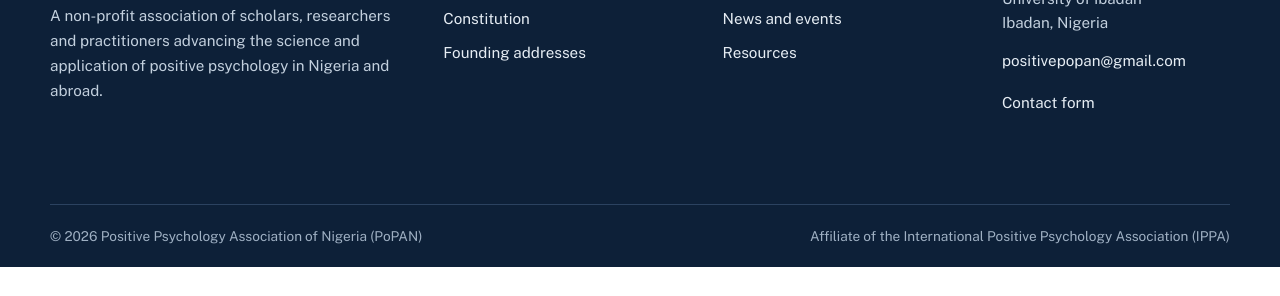
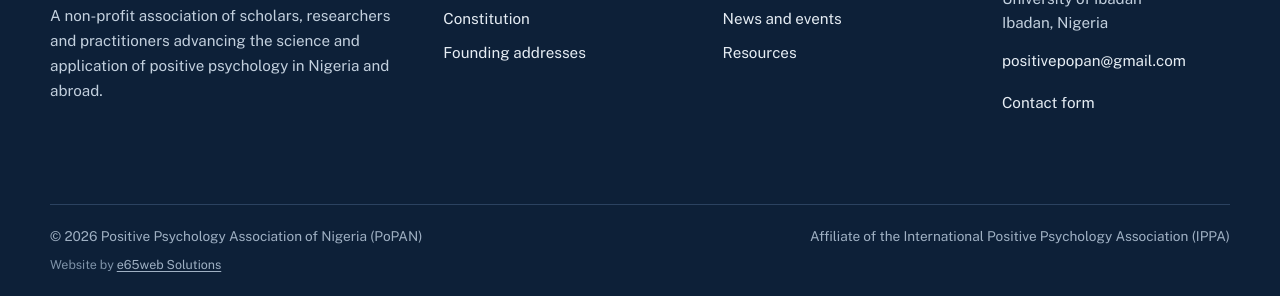
Before and after one commit to amazinernest/positivepsychology, a plain HTML site: page index.html in a window 1280 px wide. Shown: the part 7521-7817 px from the top of the page. Before the commit the page ends 7788 px from the top, so only its background shows below. Drawn offline with Linux system fonts and the light colour scheme.

Commit message:
Footer: add small developer credit (e65web Solutions)
Co-Authored-By: Claude Sonnet 5.5 <noreply@anthropic.com>
Claude-Session: https://claude.ai/code/session_01M6WQLokXVHRzYhUCvoNRhE

```diff
--- a/css/style.css
+++ b/css/style.css
@@ -541,3 +541,7 @@ html:not(.js) [data-reveal]{opacity:1;transform:none}
 .feature--reverse > :first-child{order:2}
 .feature--reverse .flyer{margin:0 0 0 auto}
 @media (max-width:860px){.feature--reverse{grid-template-columns:minmax(0,1fr)}.feature--reverse > :first-child{order:0}.feature--reverse .flyer{margin-inline:auto}}
+
+.site-footer .credit{flex-basis:100%;font-size:.78rem;color:#7f93a9;text-align:left}
+.site-footer .credit a{color:#9fb0c3;text-decoration:underline;text-underline-offset:.2em}
+.site-footer .credit a:hover{color:#fff}
--- a/index.html
+++ b/index.html
@@ -250,6 +250,7 @@
   <div class="container site-footer__bottom">
     <span>&copy; 2026 Positive Psychology Association of Nigeria (PoPAN)</span>
     <span>Affiliate of the International Positive Psychology Association (IPPA)</span>
+    <span class="credit">Website by <a href="https://e65web.com.ng" target="_blank" rel="noopener">e65web Solutions<span class="sr-only"> (opens in a new tab)</span></a></span>
   </div>
 </footer>
 <button class="to-top" type="button" aria-label="Back to top"><svg viewBox="0 0 20 20" aria-hidden="true" focusable="false"><path d="M10 16V4M4.5 9.5 10 4l5.5 5.5" fill="none" stroke="currentColor" stroke-width="2" stroke-linecap="round" stroke-linejoin="round"/></svg></button>
```
Also changed, not shown: 404.html (+1 -0 lines), about.html (+1 -0 lines), addresses.html (+1 -0 lines), conference-2023.html (+1 -0 lines), conference-2025.html (+1 -0 lines), conferences.html (+1 -0 lines), constitution.html (+1 -0 lines), contact.html (+1 -0 lines), leadership.html (+1 -0 lines), members.html (+1 -0 lines), membership.html (+1 -0 lines), news-events.html (+1 -0 lines), programmes.html (+1 -0 lines), resources.html (+1 -0 lines).
